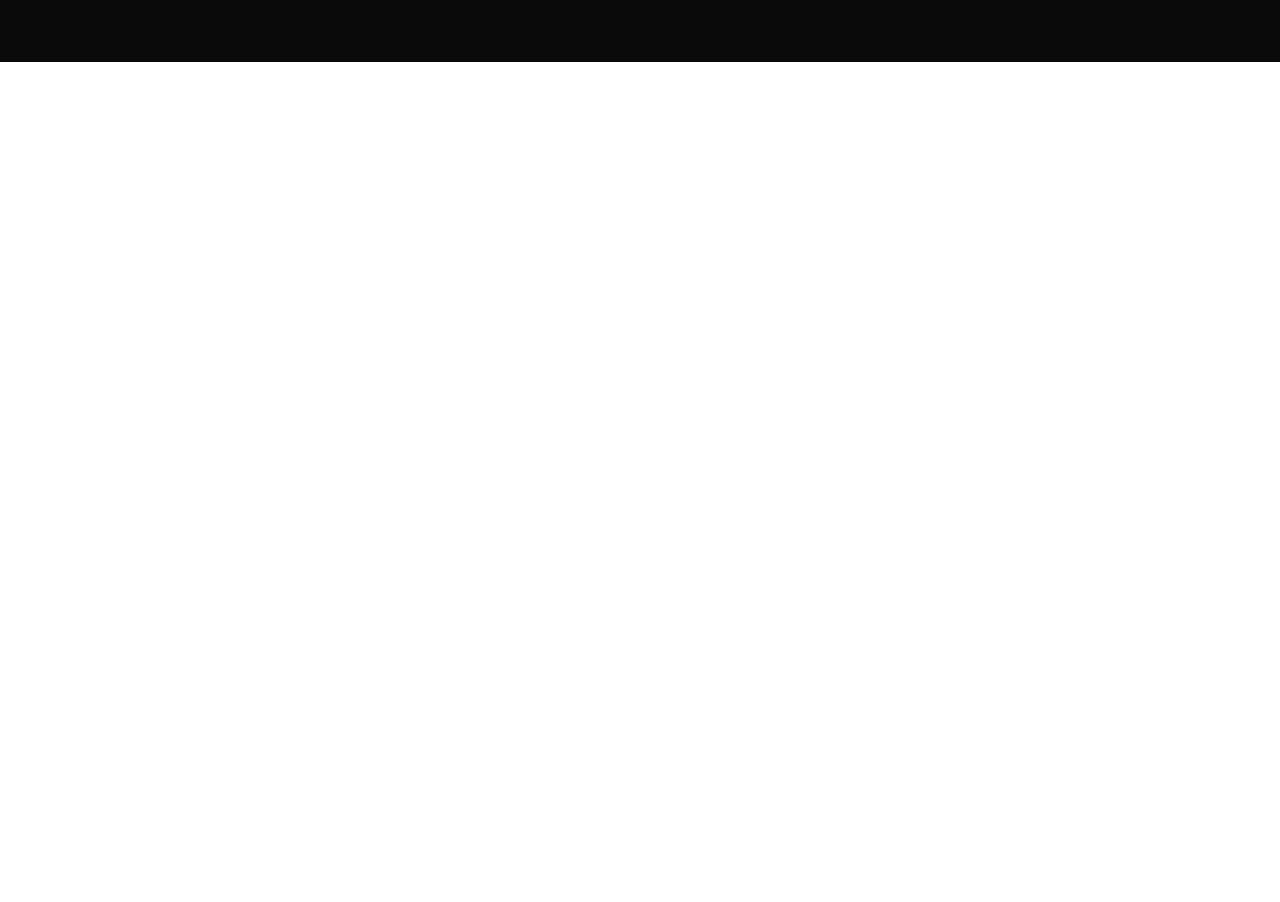
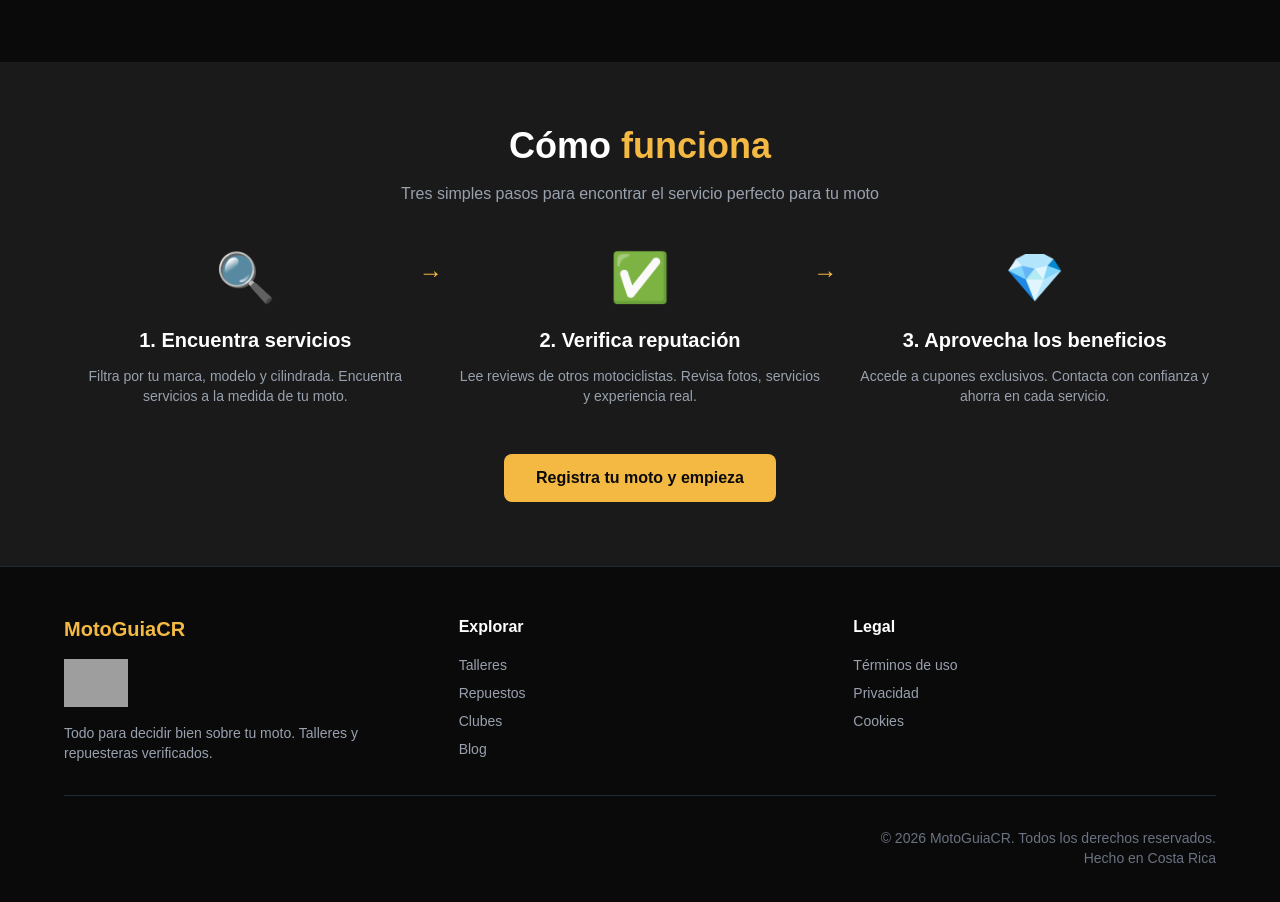
Before and after one commit to FabsSS123/motoguiacr, a Next.js app: page / in a window 1280 px wide. Shown: the part 1360-2262 px from the top of the page. Before the commit the page ends 1422 px from the top, so only its background shows below. Built offline with nearby package versions, Linux system fonts and the light colour scheme; grey boxes are pictures that could not be loaded.

Commit message:
Add footer, mod navbar and how it works

```diff
--- a/app/page.tsx
+++ b/app/page.tsx
@@ -25,6 +25,12 @@ export default function Home() {
                 </a>
                 <a href="/talleres" className="text-gray-300 hover:text-white px-3 py-2 text-sm font-medium transition-colors">
                   Talleres
+                </a>
+                <a href="/repuestos" className="text-gray-300 hover:text-white px-3 py-2 text-sm font-medium transition-colors">
+                  Repuestos
+                </a>
+                <a href="/blog" className="text-gray-300 hover:text-white px-3 py-2 text-sm font-medium transition-colors">
+                  Compra y venta
                 </a>
                 <a href="/clubes" className="text-gray-300 hover:text-white px-3 py-2 text-sm font-medium transition-colors">
                   Clubes
@@ -71,11 +77,11 @@ export default function Home() {
 
         <div className="px-4 pb-12 pt-8 text-center">
           <h1 className="text-4xl md:text-6xl font-bold text-white mb-4">
-            <span className="text-[#f4b942]">AHORRA</span> en cada kilómetro
+            <span className="text-[#f4b942]">Disfruta</span> cada kilómetro
           </h1>
 
           <p className="text-lg md:text-xl text-gray-300 mb-8 max-w-2xl mx-auto">
-            La guía de confianza para tu moto
+            Todo para decidir bien sobre tu moto
           </p>
 
           <div className="flex flex-col sm:flex-row gap-4 justify-center mb-8">
@@ -83,7 +89,7 @@ export default function Home() {
               href="/talleres"
               className="px-8 py-3 bg-[#f4b942] text-[#0a0a0a] font-bold rounded-lg hover:bg-[#d4a035] transition-colors"
             >
-              Explorar talleres
+              Explorar
             </a>
             <a
               href="/registro"
@@ -156,6 +162,138 @@ export default function Home() {
         </div>
       </section>
 
+          {/* CÓMO FUNCIONA */}
+      <section className="py-16 px-4 bg-[#1a1a1a]">
+        <div className="max-w-6xl mx-auto">
+          <h2 className="text-3xl md:text-4xl font-bold text-center text-white mb-4">
+            Cómo <span className="text-[#f4b942]">funciona</span>
+          </h2>
+          <p className="text-center text-gray-400 mb-12 max-w-2xl mx-auto">
+            Tres simples pasos para encontrar el servicio perfecto para tu moto
+          </p>
+
+          <div className="grid grid-cols-1 md:grid-cols-3 gap-8 mb-12">
+
+            {/* Paso 1 */}
+            <div className="relative text-center">
+              <div className="text-5xl mb-6">🔍</div>
+              <div className="absolute top-0 right-0 -mr-4 hidden md:block text-[#f4b942] text-2xl font-bold">→</div>
+              <h3 className="text-xl font-bold text-white mb-3">1. Encuentra servicios</h3>
+              <p className="text-gray-400 text-sm">
+                Filtra por tu marca, modelo y cilindrada.
+                Encuentra servicios a la medida de tu moto.
+              </p>
+            </div>
+
+            {/* Paso 2 */}
+            <div className="relative text-center">
+              <div className="text-5xl mb-6">✅</div>
+              <div className="absolute top-0 right-0 -mr-4 hidden md:block text-[#f4b942] text-2xl font-bold">→</div>
+              <h3 className="text-xl font-bold text-white mb-3">2. Verifica reputación</h3>
+              <p className="text-gray-400 text-sm">
+                Lee reviews de otros motociclistas.
+                Revisa fotos, servicios y experiencia real.
+              </p>
+            </div>
+
+            {/* Paso 3 */}
+            <div className="relative text-center">
+              <div className="text-5xl mb-6">💎</div>
+              <h3 className="text-xl font-bold text-white mb-3">3. Aprovecha los beneficios</h3>
+              <p className="text-gray-400 text-sm">
+                Accede a cupones exclusivos.
+                Contacta con confianza y ahorra en cada servicio.
+              </p>
+            </div>
+
+          </div>
+
+          {/* CTA */}
+          <div className="text-center">
+            <a
+              href="/registro"
+              className="inline-block px-8 py-3 bg-[#f4b942] text-[#0a0a0a] font-bold rounded-lg hover:bg-[#d4a035] transition-colors"
+            >
+              Registra tu moto y empieza
+            </a>
+          </div>
+
+        </div>
+      </section>
+
+              {/* FOOTER */}
+      <footer className="bg-[#0a0a0a] border-t border-gray-800 py-12 px-4">
+        <div className="max-w-6xl mx-auto">
+          <div className="grid grid-cols-1 md:grid-cols-3 gap-8 mb-8">
+
+            {/* Logo y descripción */}
+            <div>
+              <h3 className="text-[#f4b942] font-bold text-xl mb-4">MotoGuiaCR</h3>
+              <div>
+                <img
+                  src="/logo-transparent.png"
+                  alt="MotoGuiaCR"
+                  className="h-12 w-auto mb-4"
+                />
+
+              </div>
+              <p className="text-gray-400 text-sm">
+                Todo para decidir bien sobre tu moto.
+                Talleres y repuesteras verificados.
+              </p>
+            </div>
+
+            {/* Links */}
+            <div>
+              <h4 className="text-white font-bold mb-4">Explorar</h4>
+              <ul className="space-y-2 text-sm">
+                <li><a href="/talleres" className="text-gray-400 hover:text-[#f4b942] transition-colors">Talleres</a></li>
+                <li><a href="/repuestos" className="text-gray-400 hover:text-[#f4b942] transition-colors">Repuestos</a></li>
+                <li><a href="/clubes" className="text-gray-400 hover:text-[#f4b942] transition-colors">Clubes</a></li>
+                <li><a href="/blog" className="text-gray-400 hover:text-[#f4b942] transition-colors">Blog</a></li>
+              </ul>
+            </div>
+
+            {/* Legal */}
+            <div>
+              <h4 className="text-white font-bold mb-4">Legal</h4>
+              <ul className="space-y-2 text-sm">
+                <li><a href="/terminos" className="text-gray-400 hover:text-[#f4b942] transition-colors">Términos de uso</a></li>
+                <li><a href="/privacidad" className="text-gray-400 hover:text-[#f4b942] transition-colors">Privacidad</a></li>
+                <li><a href="/cookies" className="text-gray-400 hover:text-[#f4b942] transition-colors">Cookies</a></li>
+              </ul>
+            </div>
+
+          </div>
+
+          {/* Redes y copyright */}
+          <div className="border-t border-gray-800 pt-8 flex flex-col md:flex-row justify-between items-center">
+
+            {/* Redes sociales */}
+            <div className="flex space-x-6 mb-4 md:mb-0">
+              <a href="#" className="text-gray-400 hover:text-[#f4b942] transition-colors">
+                <span className="sr-only">Facebook</span>
+                <svg className="h-6 w-6" fill="currentColor" viewBox="0 0 24 24">...</svg>
+              </a>
+              <a href="#" className="text-gray-400 hover:text-[#f4b942] transition-colors">
+                <span className="sr-only">Instagram</span>
+                <svg className="h-6 w-6" fill="currentColor" viewBox="0 0 24 24">...</svg>
+              </a>
+              <a href="#" className="text-gray-400 hover:text-[#f4b942] transition-colors">
+                <span className="sr-only">WhatsApp</span>
+                <svg className="h-6 w-6" fill="currentColor" viewBox="0 0 24 24">...</svg>
+              </a>
+            </div>
+
+            {/* Copyright */}
+            <p className="text-gray-500 text-sm text-center md:text-right">
+              © 2026 MotoGuiaCR. Todos los derechos reservados.<br />
+              Hecho en Costa Rica
+            </p>
+
+          </div>
+        </div>
+      </footer>
     </main>
   );
 }
```
